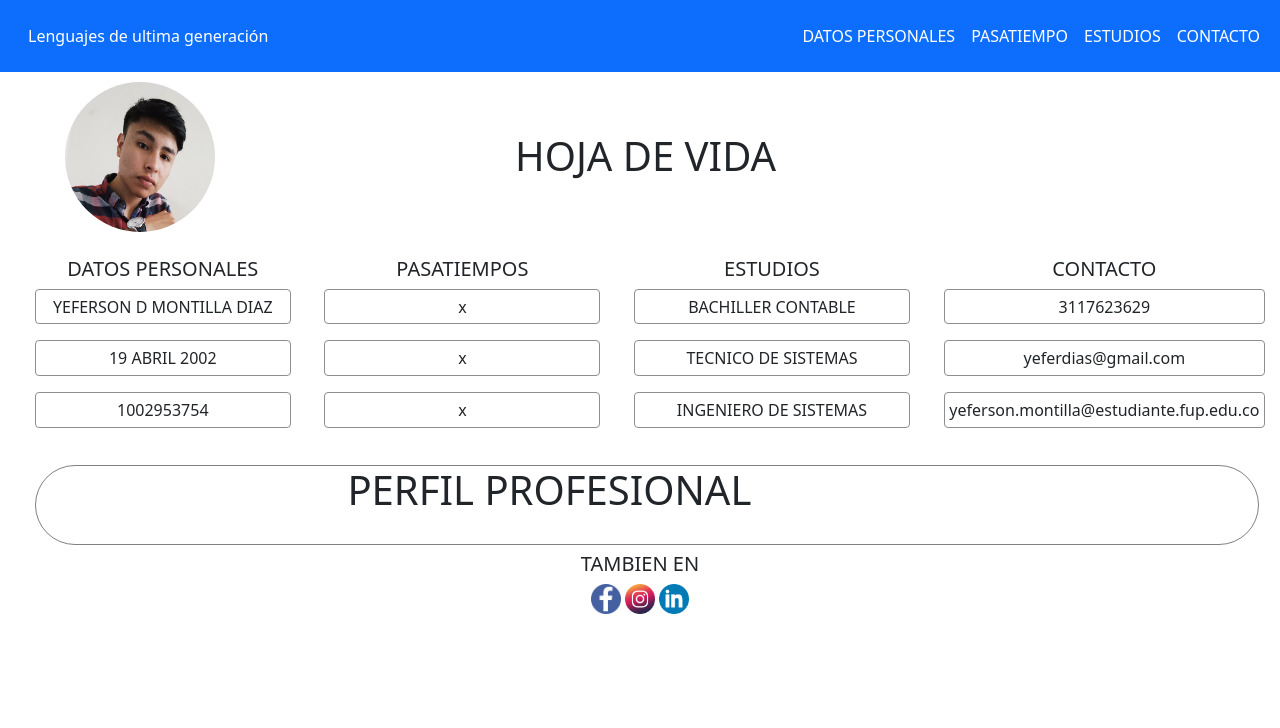
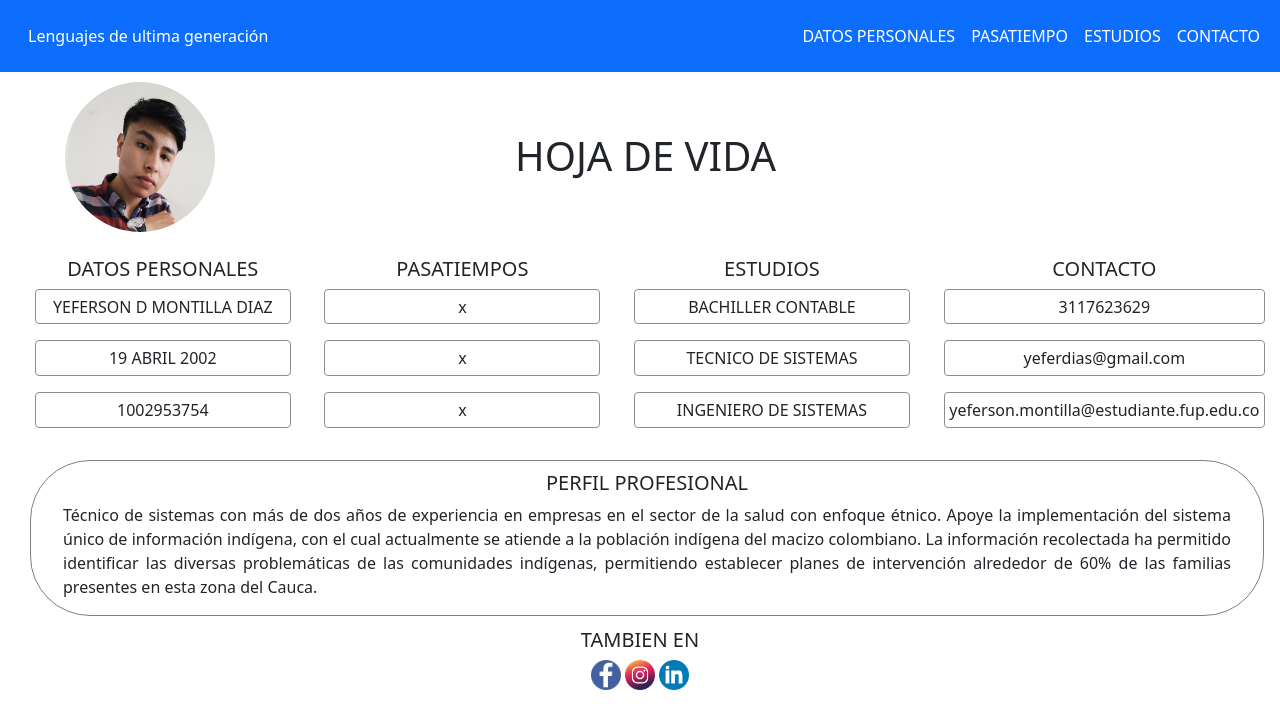
Before and after one commit to Yeferdiaz/LenguajesUG_noche, a plain HTML site: page index.html in a window 1280 px wide. Drawn offline with nearby package versions, Linux system fonts and the light colour scheme.

Commit message:
Añadiendo Datos personales

```diff
--- a/CSS/index.css
+++ b/CSS/index.css
@@ -45,16 +45,25 @@
 .content_perfil{
     padding-left: 40px;
     padding-right: 30px;
+
 }
 
 .card_perfil{
-    width: 100rem;
-    height: 5rem;
+    padding-top: 10px;
+    text-align: center;
     margin: 2px;
     border: 1px solid grey;
     border-radius: 60px;
+
 }
+.text_perfilP{
+    text-align: justify;
+    padding-left: 20px;
+    padding-right: 20px;
 
+}
 .footer{
+    padding-top: 10px;
     text-align:center
+
 }
--- a/index.html
+++ b/index.html
@@ -48,7 +48,7 @@
 
   <div class="header_title">
     <div class="imagen_hv">
-      <img src="assets/f.jpg" class="rounded-circle" alt="..." >
+      <img src="assets/f.jpg" class="rounded-circle" alt="...">
     </div>
     <div class="title_hv">
       <h1>HOJA DE VIDA</h1>
@@ -86,7 +86,7 @@
           <div class="card_pasatiempo">
             <div class="card-body">
               <h5 class="card-title">PASATIEMPOS</h5>
-              <div class="card mb-3" >
+              <div class="card mb-3">
                 <div class="card-body text-dark">
                   <p class="card-text">x </p>
                 </div>
@@ -155,23 +155,30 @@
   </div>
 
   <div class="content_perfil">
-    <div class="card-body">
-      <div class="row align-items-start">
-        <div class="card_perfil">
-          <div class="col-md offset-md-3">
-            <h1>PERFIL PROFESIONAL</h1>
-          </div>
-        </div>
+    <div class="row align-items-start">
+      <div class="card_perfil">
+        <h5>PERFIL PROFESIONAL</h5>
+        <p class="text_perfilP">
+          Técnico de sistemas con más de dos años de experiencia en empresas en el sector de la salud con enfoque
+          étnico. Apoye la implementación del sistema único de información indígena, con el cual actualmente se
+          atiende a la población indígena del macizo colombiano. La información recolectada ha permitido identificar
+          las diversas problemáticas de las comunidades indígenas, permitiendo establecer planes de intervención
+          alrededor de 60% de las familias presentes en esta zona del Cauca.
+        </p>
       </div>
     </div>
   </div>
 
   <footer class="footer">
     <h5>TAMBIEN EN</h5>
-      <a href="https://www.facebook.com/yefer.diaz.33046/"><img src="assets/facebook.png" alt="Facebook" width="30rem" height="30rem"></a>
-      <a href="https://www.instagram.com/yefer.diaz.33046/"><img src="assets/instagram.png" alt="Instagram" width="30rem" height="30rem"></a>
-      <a href="https://www.linkedin.com/in/yeferson-diaz-0a432024b/"><img src="assets/linkedin.png" alt="Instagram" width="30rem" height="30rem"></a>
+    <a href="https://www.facebook.com/yefer.diaz.33046/"><img src="assets/facebook.png" alt="Facebook" width="30rem"
+        height="30rem"></a>
+    <a href="https://www.instagram.com/yefer.diaz.33046/"><img src="assets/instagram.png" alt="Instagram" width="30rem"
+        height="30rem"></a>
+    <a href="https://www.linkedin.com/in/yeferson-diaz-0a432024b/"><img src="assets/linkedin.png" alt="Instagram"
+        width="30rem" height="30rem"></a>
   </footer>
 
 </body>
+
 </html>
```
Also changed, not shown: datosPersonales.html (+10 -7 lines).
